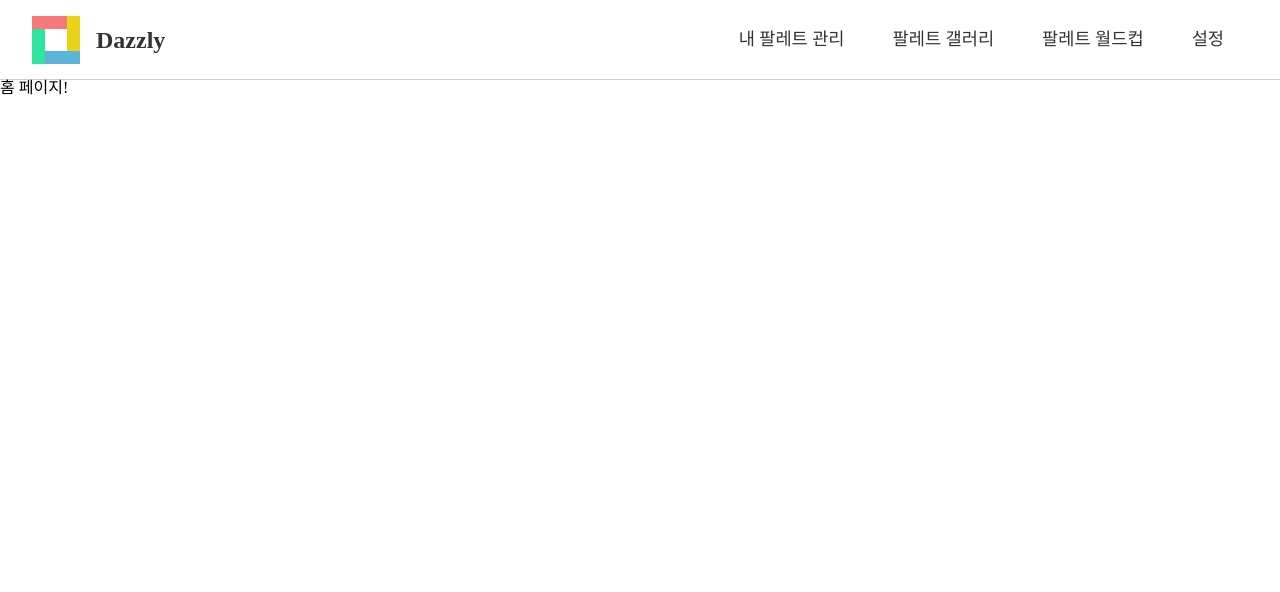
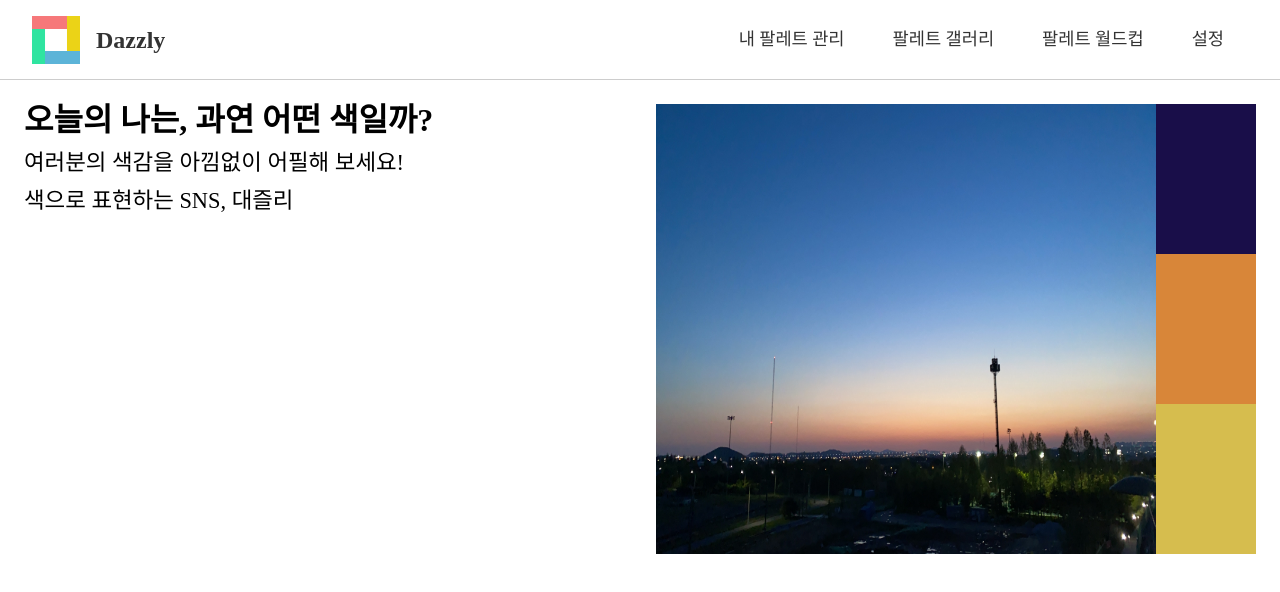
Before and after one commit to C17AN/dazzly, a React (Create React App) app: page / in a window 1280 px wide. Shown: the top 592 px of the page. Built offline with nearby package versions, Linux system fonts and the light colour scheme; a web font is replaced by a local one.

Commit message:
feat(Home.tsx): 대즐리 대문 페이지 작업

```diff
--- a/src/pages/Home.tsx
+++ b/src/pages/Home.tsx
@@ -1,5 +1,71 @@
+import styled from "styled-components";
+import demo1 from "../assets/image/demo_image_1.jpg";
+
 const Home = () => {
-  return <div>홈 페이지!</div>;
+  return (
+    <Container>
+      <Description>
+        <h2>오늘의 나는, 과연 어떤 색일까?</h2>
+        <p>여러분의 색감을 아낌없이 어필해 보세요!</p>
+        <p>색으로 표현하는 SNS, 대즐리</p>
+      </Description>
+      <ImageContainer>
+        <img src={demo1} width={500} />
+        <ImagePaletteContainer>
+          <div className="demo-palette-1-blue" />
+          <div className="demo-palette-1-orange_1" />
+          <div className="demo-palette-1-orange_2" />
+          <div className="demo-palette-1-black" />
+          <div className="demo-palette-1-green" />
+        </ImagePaletteContainer>
+      </ImageContainer>
+    </Container>
+  );
 };
 
+const Container = styled.div`
+  padding: 1.5rem;
+  display: flex;
+  justify-content: space-between;
+  h2 {
+    font-size: 2rem;
+    font-weight: 600;
+  }
+  p {
+    font-size: 1.4rem;
+    margin: 1rem 0;
+  }
+`;
+
+const Description = styled.div``;
+
+const ImageContainer = styled.div`
+  display: flex;
+  img {
+    display: inline-block;
+  }
+`;
+
+const ImagePaletteContainer = styled.div`
+  width: 100px;
+  .demo-palette-1-blue::after {
+    content: " ";
+    display: block;
+    background-color: #190e49;
+    height: 150px;
+  }
+  .demo-palette-1-orange_1::after {
+    content: " ";
+    display: block;
+    background-color: #d88639;
+    height: 150px;
+  }
+  .demo-palette-1-orange_2::after {
+    content: " ";
+    display: block;
+    background-color: #d6bd4e;
+    height: 150px;
+  }
+`;
+
 export default Home;
--- /dev/null
+++ b/types/image.D.ts
@@ -0,0 +1 @@
+declare module "*.JPG";
```
Also changed, not shown: src/assets/image/demo_image_1.jpg (added).
